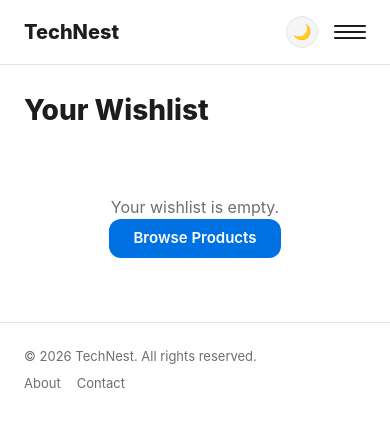
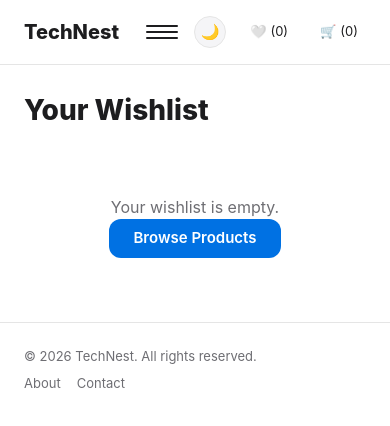
Before and after one commit to ShaheerAsjad/Technest, a Next.js app: page /wishlist in a window 390 px wide. Shown: the top 426 px of the page. Built offline with nearby package versions, Linux system fonts and the light colour scheme.

Commit message:
Fix mobile navbar layout and phone images

```diff
--- a/app/globals.css
+++ b/app/globals.css
@@ -232,13 +232,29 @@ a {
   display: none;
 }
 
+.navbar__icon-emoji {
+  display: none;
+}
+
 @media (max-width: 767px) {
-  .navbar__icon-link--desktop {
-    display: none;
+  .navbar__hamburger {
+    display: flex;
   }
 
-  .navbar__hamburger {
+  .navbar__icon-link {
+    font-size: 13px;
+    padding: 6px 8px;
     display: flex;
+    align-items: center;
+    gap: 4px;
+  }
+
+  .navbar__icon-emoji {
+    display: inline;
+  }
+
+  .navbar__icon-label {
+    display: none;
   }
 
   .navbar__mobile-menu {
--- a/components/Navbar.js
+++ b/components/Navbar.js
@@ -51,18 +51,6 @@ export default function Navbar() {
       </div>
 
       <div className="navbar__actions">
-        <button className="navbar__theme-btn" onClick={toggleTheme} aria-label="Toggle dark mode">
-          {theme === 'dark' ? '☀️' : '🌙'}
-        </button>
-        <Link href="/wishlist" className="navbar__icon-link navbar__icon-link--desktop">
-          Wishlist ({wishlistCount})
-        </Link>
-        <Link
-          href="/cart"
-          className={`navbar__icon-link navbar__icon-link--desktop${bounce ? ' navbar__icon-link--bounce' : ''}`}
-        >
-          Cart ({cartCount})
-        </Link>
         <button
           className="navbar__hamburger"
           onClick={() => setMenuOpen((v) => !v)}
@@ -73,6 +61,20 @@ export default function Navbar() {
           <span />
           <span />
         </button>
+        <button className="navbar__theme-btn" onClick={toggleTheme} aria-label="Toggle dark mode">
+          {theme === 'dark' ? '☀️' : '🌙'}
+        </button>
+        <Link href="/wishlist" className="navbar__icon-link">
+          <span className="navbar__icon-emoji" aria-hidden="true">🤍</span>
+          <span className="navbar__icon-label">Wishlist</span> ({wishlistCount})
+        </Link>
+        <Link
+          href="/cart"
+          className={`navbar__icon-link${bounce ? ' navbar__icon-link--bounce' : ''}`}
+        >
+          <span className="navbar__icon-emoji" aria-hidden="true">🛒</span>
+          <span className="navbar__icon-label">Cart</span> ({cartCount})
+        </Link>
       </div>
 
       {menuOpen && (
@@ -81,12 +83,6 @@ export default function Navbar() {
           <Link href="/products" className="navbar__link" onClick={() => setMenuOpen(false)}>Products</Link>
           <Link href="/about" className="navbar__link" onClick={() => setMenuOpen(false)}>About</Link>
           <Link href="/contact" className="navbar__link" onClick={() => setMenuOpen(false)}>Contact</Link>
-          <Link href="/wishlist" className="navbar__link" onClick={() => setMenuOpen(false)}>
-            Wishlist ({wishlistCount})
-          </Link>
-          <Link href="/cart" className="navbar__link" onClick={() => setMenuOpen(false)}>
-            Cart ({cartCount})
-          </Link>
         </div>
       )}
     </nav>
--- a/data/products.js
+++ b/data/products.js
@@ -22,7 +22,7 @@ export const PRODUCTS = [
     stock: 24,
     rating: 4.8,
     reviewCount: 512,
-    image: 'https://images.pexels.com/photos/719399/pexels-photo-719399.jpeg?auto=compress&cs=tinysrgb&w=600',
+    image: 'https://images.pexels.com/photos/33104417/pexels-photo-33104417.jpeg?auto=compress&cs=tinysrgb&w=600',
     description: 'Titanium design with A18 Pro chip and pro-grade camera system.',
     tags: ['apple', 'ios', '5g', 'flagship'],
   },
@@ -64,7 +64,7 @@ export const PRODUCTS = [
     stock: 32,
     rating: 4.3,
     reviewCount: 87,
-    image: 'https://images.pexels.com/photos/163065/pexels-photo-163065.jpeg?auto=compress&cs=tinysrgb&w=600',
+    image: 'https://images.pexels.com/photos/5083491/pexels-photo-5083491.jpeg?auto=compress&cs=tinysrgb&w=600',
     description: 'Transparent design with the signature Glyph Interface.',
     tags: ['nothing', 'android', 'unique-design'],
   },
```
